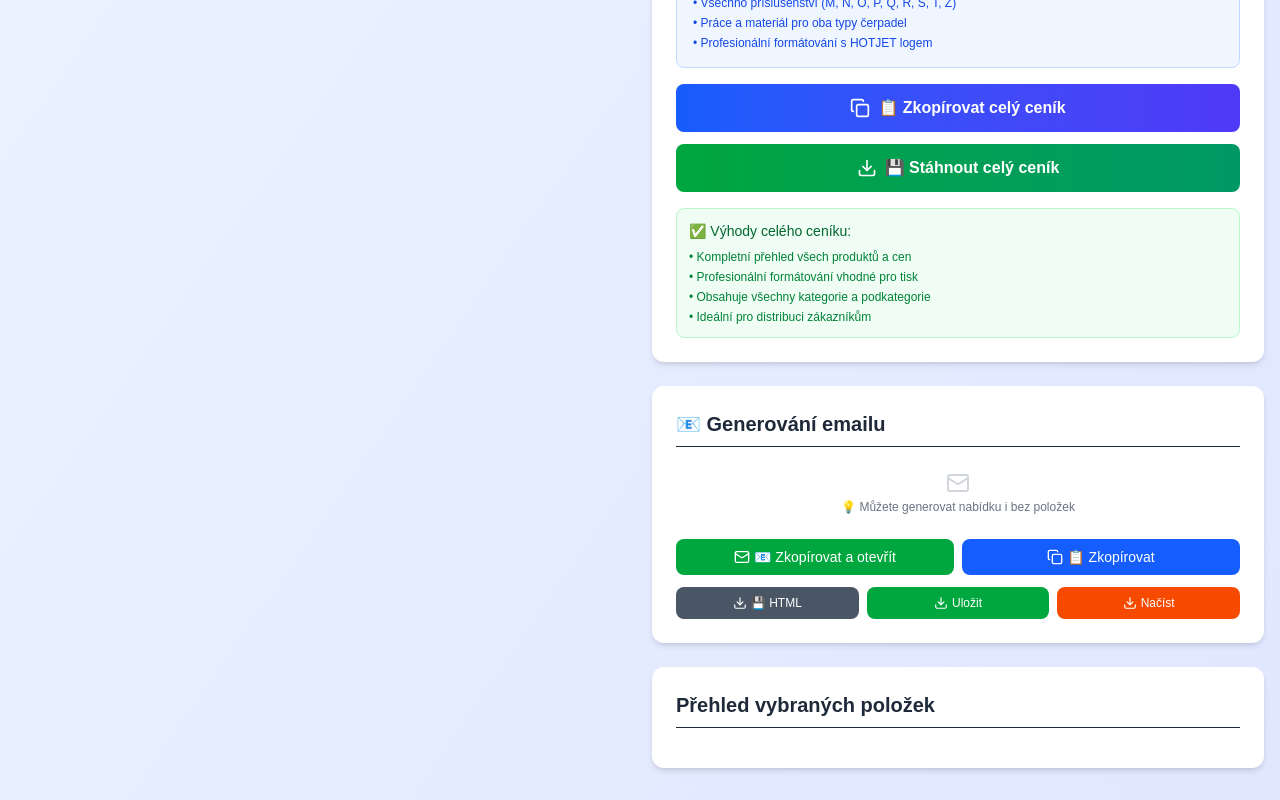
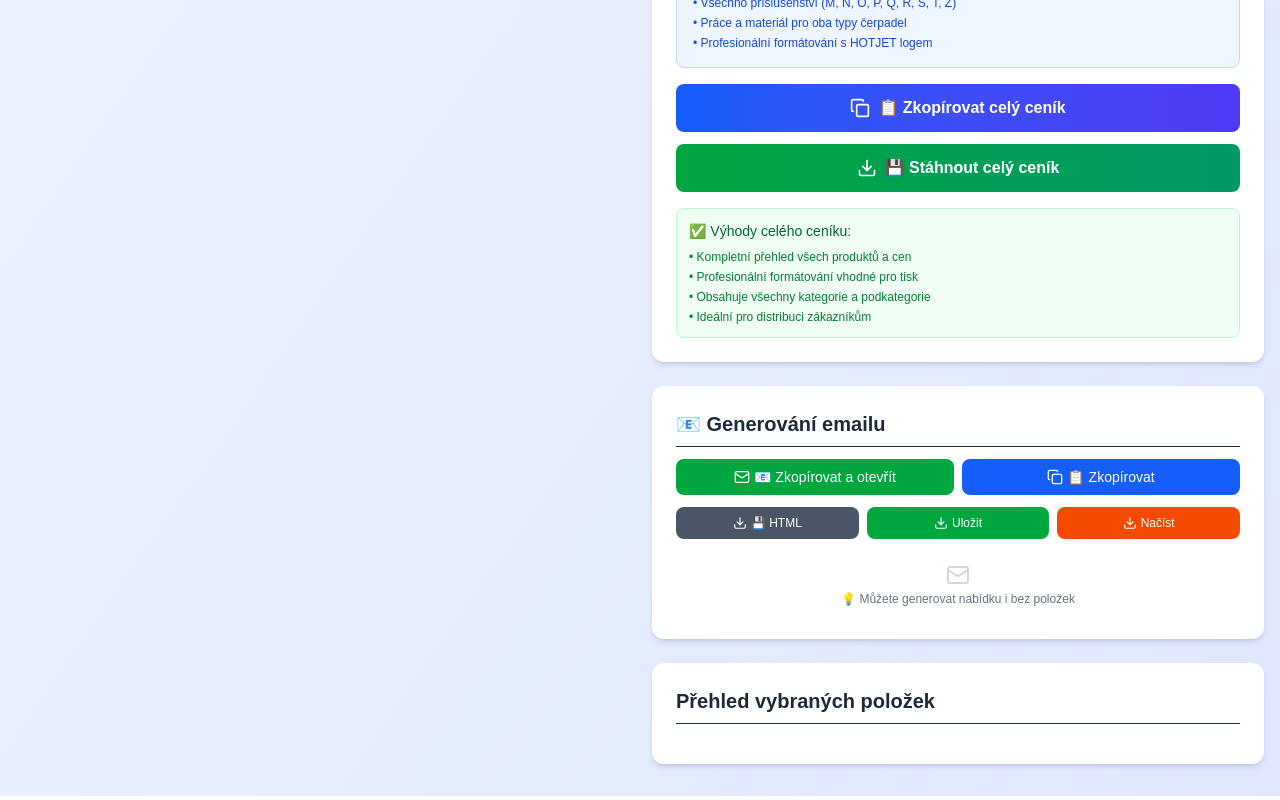
Before and after one commit to rikoohler/hotjet-nabidky, a Next.js app: page / in a window 1280 px wide. Shown: the part 1043-1843 px from the top of the page. Built offline with nearby package versions, Linux system fonts and the light colour scheme.

Commit message:
UI: Přesun tlačítek přímo pod záhlaví EmailGenerator

```diff
--- a/components/EmailGenerator.js
+++ b/components/EmailGenerator.js
@@ -71,12 +71,16 @@ const EmailGenerator = ({
     </div>
   </div>
 
-  ${offerDescription ? `
+  ${
+    offerDescription
+      ? `
   <div style="margin: 20px 0; padding: 15px; background: #f8f9fa; border-left: 4px solid #667eea; border-radius: 4px;">
     <h3 style="margin: 0 0 10px 0; color: #333;">📝 Popis nabídky</h3>
     <div style="white-space: pre-line; line-height: 1.5;">${offerDescription}</div>
   </div>
-  ` : ''}
+  `
+      : ""
+  }
 
   <hr style="border: 1px solid #ddd;">
 `;
@@ -546,20 +550,13 @@ const EmailGenerator = ({
     Object.keys(selectedItems).length > 0 ||
     Object.keys(selectedWork).length > 0;
 
-  return (
+    return (
     <div className="bg-white rounded-xl shadow-md p-6">
-      <h2 className="text-xl font-semibold mb-4 text-gray-800 border-b pb-2">
+      <h2 className="text-xl font-semibold mb-3 text-gray-800 border-b pb-2">
         📧 Generování emailu
       </h2>
 
-      {!hasItems && (
-        <div className="text-center py-2 text-gray-500 mb-4">
-          <Mail size={24} className="mx-auto mb-1 text-gray-300" />
-          <p className="text-xs">💡 Můžete generovat nabídku i bez položek</p>
-        </div>
-      )}
-
-      {/* Hlavní tlačítka ve vodorovné liště */}
+      {/* Hlavní tlačítka ve vodorovné liště - přímo pod záhlavím */}
       <div className="grid grid-cols-2 gap-2 mb-3">
         <button
           onClick={openEmailClient}
@@ -579,7 +576,7 @@ const EmailGenerator = ({
       </div>
 
       {/* Druhořadá tlačítka ve vodorovné liště */}
-      <div className="grid grid-cols-3 gap-2">
+      <div className="grid grid-cols-3 gap-2 mb-4">
         <button
           onClick={downloadHtml}
           className="py-2 px-2 bg-gray-600 text-white rounded-lg text-xs font-medium hover:bg-gray-700 transition-all flex items-center justify-center gap-1"
@@ -607,6 +604,13 @@ const EmailGenerator = ({
           />
         </label>
       </div>
+
+      {!hasItems && (
+        <div className="text-center py-2 text-gray-500">
+          <Mail size={24} className="mx-auto mb-1 text-gray-300" />
+          <p className="text-xs">💡 Můžete generovat nabídku i bez položek</p>
+        </div>
+      )}
     </div>
   );
 };
```
